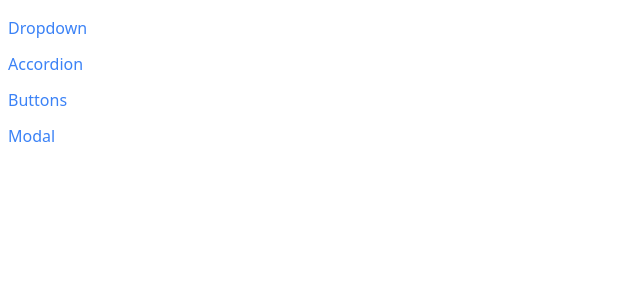
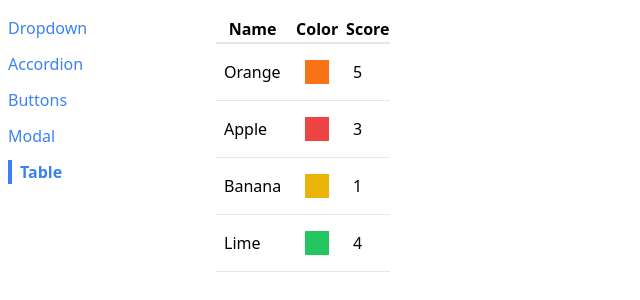
Before and after one commit to ozzman02/react-with-redux, a React (Create React App) app in the folder comps/: page /table in a window 1280 px wide. Shown: the top 300 px of the page, without its empty margins (0-640 px from the left). Built offline with nearby package versions, Linux system fonts and the light colour scheme.

Commit message:
make a feature-full-data-table

```diff
--- a/comps/src/App.js
+++ b/comps/src/App.js
@@ -4,6 +4,7 @@
 import DropdownPage from "./pages/DropdownPage";
 import ButtonPage from "./pages/ButtonPage";
 import ModalPage from "./pages/ModalPage";
+import TablePage from "./pages/TablePage";
 
 export default function App() {
 
@@ -23,6 +24,9 @@
                 <Route path="/modal">
                     <ModalPage />
                 </Route>
+                <Route path="/table">
+                    <TablePage />
+                </Route>
             </div>
         </div>
     );
--- a/comps/src/components/Sidebar.js
+++ b/comps/src/components/Sidebar.js
@@ -6,8 +6,8 @@
         { label: 'Dropdown', path: '/' },
         { label: 'Accordion', path: '/accordion' },
         { label: 'Buttons', path: '/buttons' },
-        { label: 'Modal', path: '/modal' }
-
+        { label: 'Modal', path: '/modal' },
+        { label: 'Table', path: '/table' }
     ];
 
     const renderedLinks = links.map((link) => {
--- /dev/null
+++ b/comps/src/components/Table.js
@@ -0,0 +1,28 @@
+export default function Table({ data, config, keyFn }) {
+
+    const renderedHeaders = config.map((column) => {
+        return <th key={column.label}>{column.label}</th>
+    });
+
+    const renderedRows = data.map((rowData) => {
+
+        const renderedCells = config.map((column) => {
+            return <td className="p-2" key={column.label}>{column.render(rowData)}</td>
+        });
+
+        return (
+            <tr className="border-b" key={keyFn(rowData)}>{renderedCells}</tr>
+        );
+    });
+
+    return (
+        <table className="table-auto border-spacing-2">
+            <thead>
+                <tr className="border-b-2">{renderedHeaders}</tr>
+            </thead>
+            <tbody>
+                {renderedRows}
+            </tbody>
+        </table>
+    );
+}
--- /dev/null
+++ b/comps/src/pages/TablePage.js
@@ -0,0 +1,37 @@
+import Table from "../components/Table";
+
+export default function TablePage() {
+
+    const data = [
+        { name: 'Orange', color: 'bg-orange-500', score: 5 },
+        { name: 'Apple', color: 'bg-red-500', score: 3 },
+        { name: 'Banana', color: 'bg-yellow-500', score: 1 },
+        { name: 'Lime', color: 'bg-green-500', score: 4 }
+    ];
+
+    const config = [
+        {
+            label: 'Name',
+            render: (fruit) => fruit.name
+        },
+        {
+            label: 'Color',
+            render: (fruit) => <div className={`p-3 m-2 ${fruit.color}`} />
+        },
+        {
+            label: 'Score',
+            render: (fruit) => fruit.score
+        }
+    ];
+
+    const keyFn = (fruit) => {
+        return fruit.name;
+    };
+
+    return (
+        <div>
+            <Table data={data} config={config} keyFn={keyFn} />
+        </div>
+    );
+
+}
```
